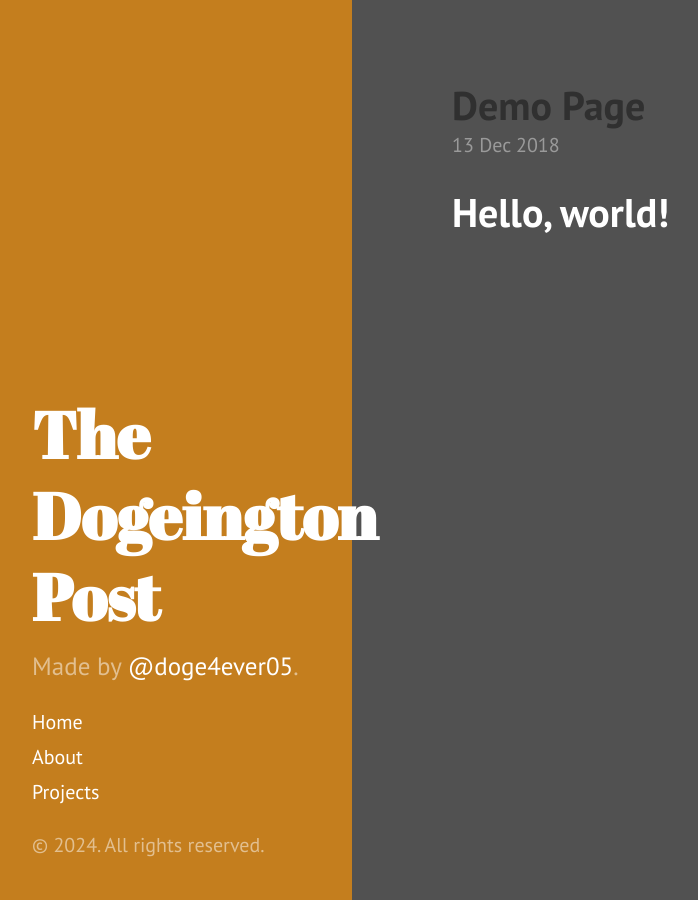
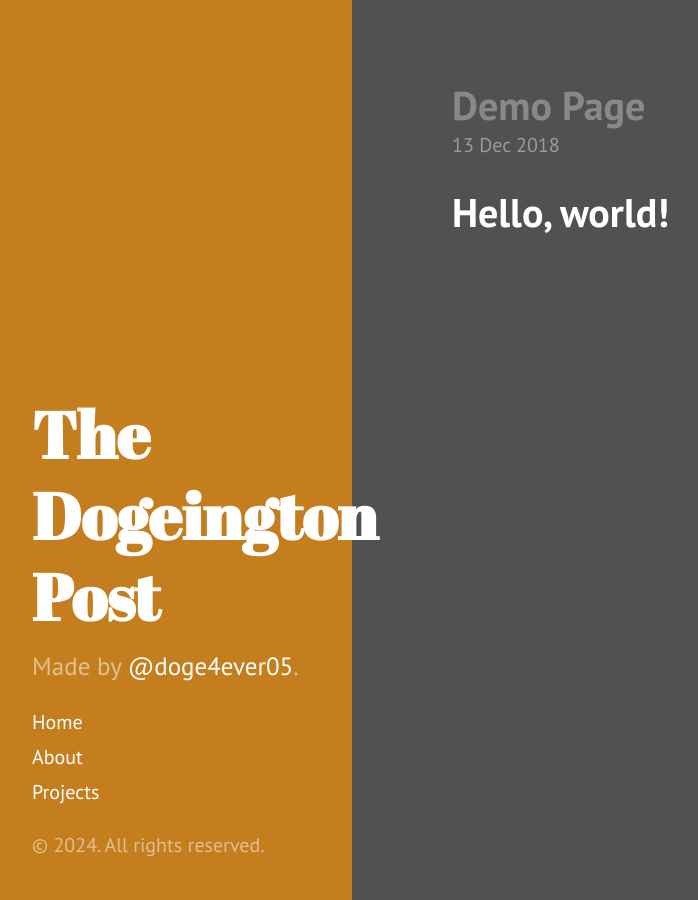
Before and after one commit to doge4ever05/doge4ever05.github.io, a Jekyll site: the page built from _posts/2018-12-13-kano-wand.md, in a window 1280 px wide. Shown: the whole page, without its empty margins (8-706 px from the left). Built offline with Jekyll 4.4.1, drawn with Linux system fonts in a browser that asks for light colours; our own code applies the rules of GitHub Pages for plain Markdown files.

Commit message:
Update poole.css

```diff
--- a/public/css/poole.css
+++ b/public/css/poole.css
@@ -337,7 +337,7 @@ tbody tr:nth-child(odd) th {
 .page-title,
 .post-title,
 .post-title a {
-  color: #303030;
+  color: #8a8787;
 }
 .page-title,
 .post-title {
```
